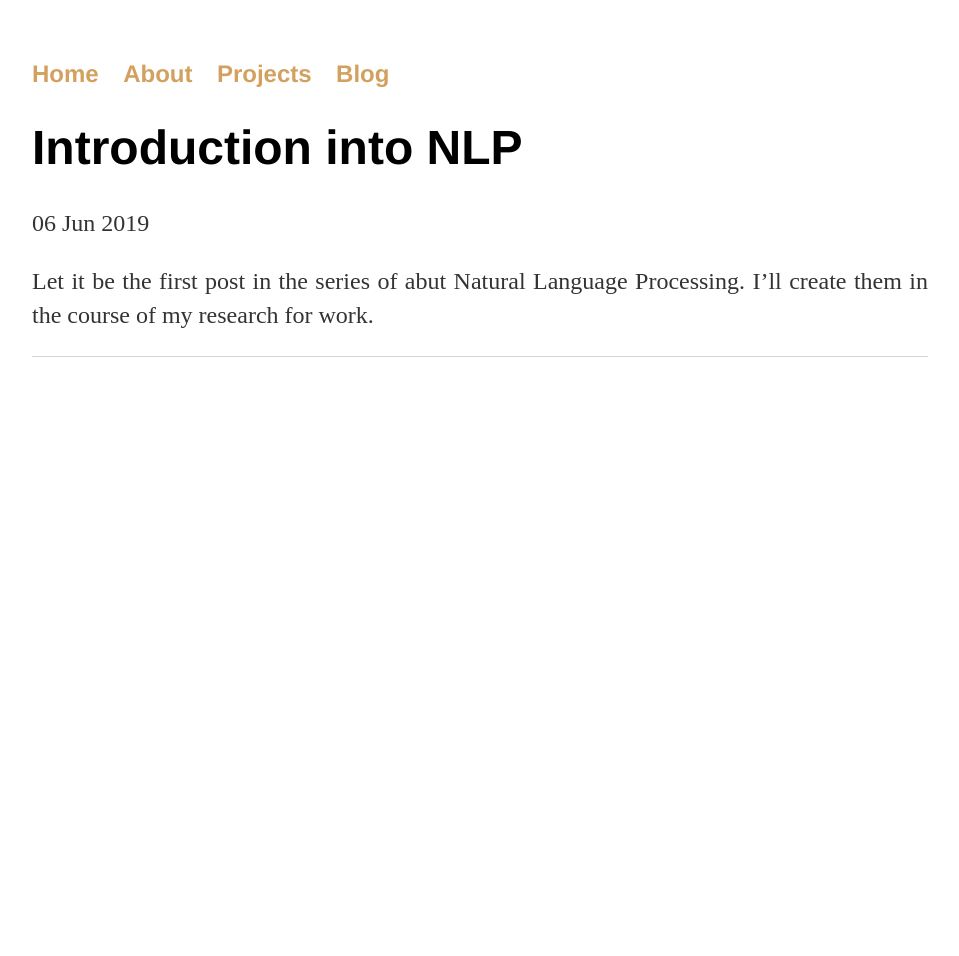
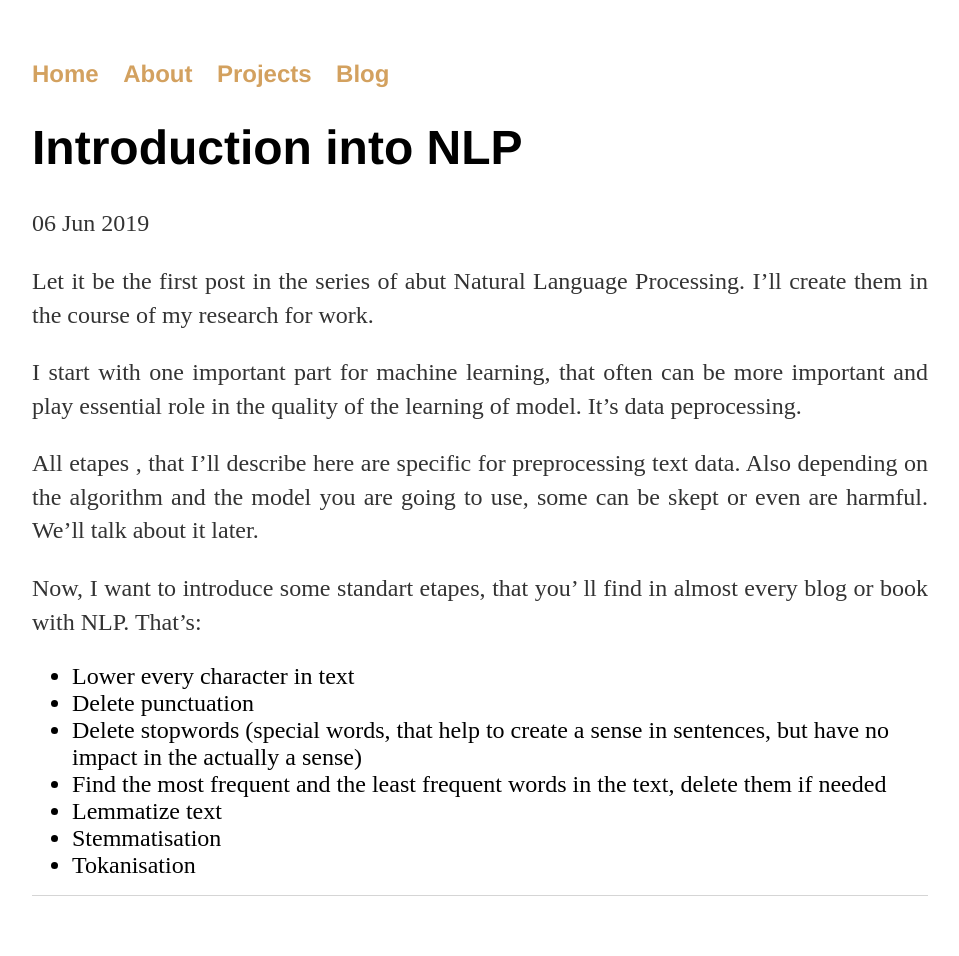
Before and after one commit to NikaChe/nikache.github.io, a Jekyll site: the page built from _posts/2019-06-06-Introduction-into-NLP.md, in a window 1280 px wide. Shown: the whole page, without its empty margins (160-1119 px from the left). Built offline with Jekyll 4.4.1, drawn with Linux system fonts in a browser that asks for light colours; before the commit the page ends 900 px from its top, so only the background shows below that.

Commit message:
Update 2019-06-06-Introduction-into-NLP.md

```diff
--- a/_posts/2019-06-06-Introduction-into-NLP.md
+++ b/_posts/2019-06-06-Introduction-into-NLP.md
@@ -5,3 +5,19 @@ date: 2019-06-06
 ---
 
 Let it be the first post in the series of abut Natural Language Processing. I'll create them in the course of my research for work.
+
+I start with one important part for machine learning, that often can be more important and play essential role in the quality of the learning of model. It's data peprocessing.
+
+ All etapes , that I'll describe here are specific for preprocessing text data. Also depending on the algorithm and the model you are going to use, some can be skept or even are harmful. We'll talk about it later.
+
+ Now, I want to introduce some standart etapes, that you' ll find in almost every blog or book with NLP. That's:
+
+ <ul>
+  <li>Lower every character in text </li>
+  <li>Delete punctuation</li>
+  <li>Delete stopwords (special words, that help to create a sense in sentences, but have no impact in the actually a sense)</li>
+  <li>Find the most frequent and the least frequent words in the text, delete them if needed</li>
+  <li>Lemmatize text</li>
+  <li>Stemmatisation</li>
+  <li>Tokanisation </li>
+ </ul>
```
